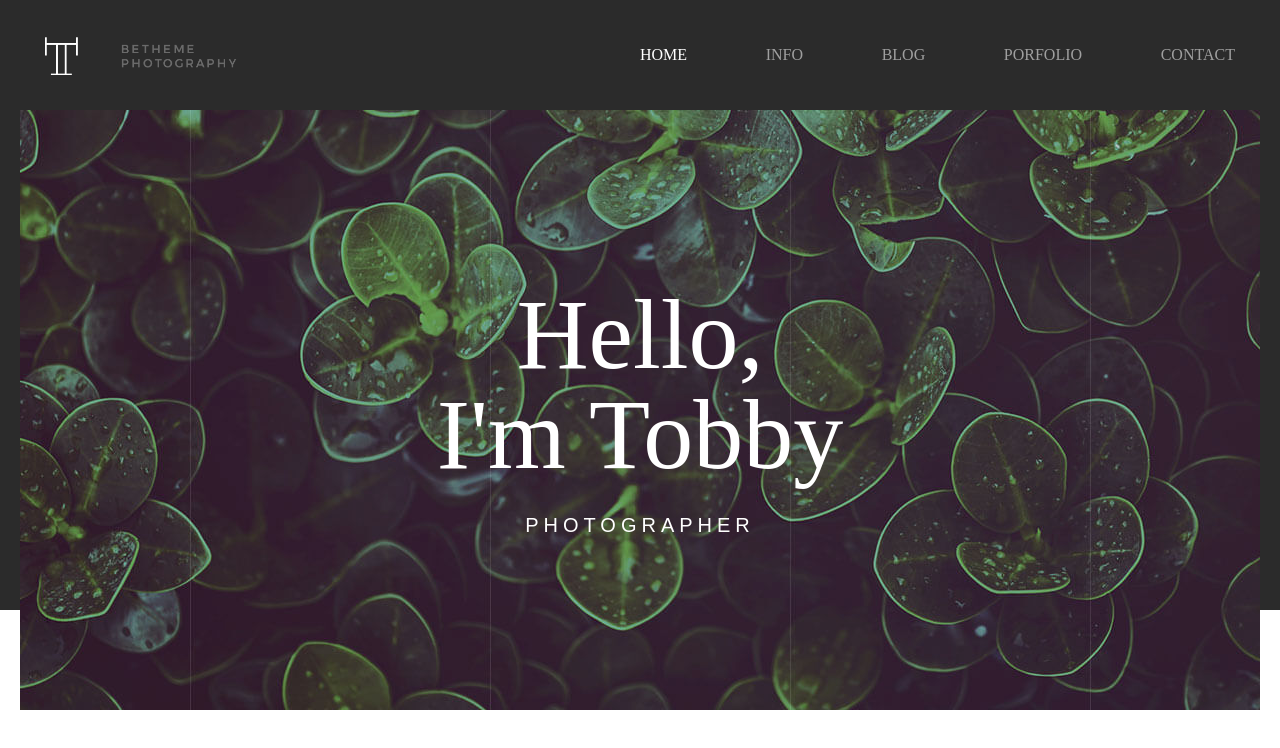
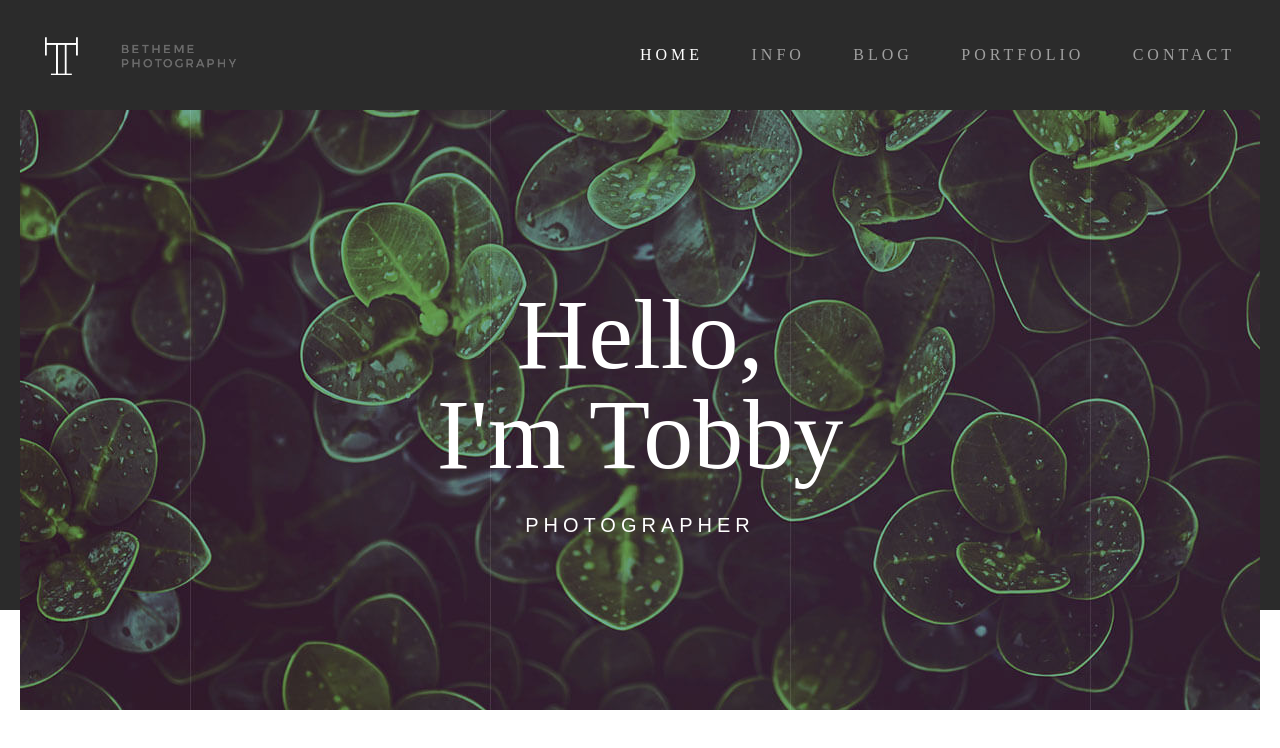
Before and after one commit to Taraskin777/react-project, a React (Create React App) app: page / in a window 1280 px wide. Shown: the top 748 px of the page. Built offline with nearby package versions, Linux system fonts and the light colour scheme.

Commit message:
add first section

```diff
--- a/src/common/style.css
+++ b/src/common/style.css
@@ -73,6 +73,7 @@ section {
    text-decoration: none;
    color: rgba(255, 255, 255, 0.548);
    transition: 1s ease;
+   letter-spacing: 4px;
 
 }
 
--- a/src/components/Header/Header.js
+++ b/src/components/Header/Header.js
@@ -23,7 +23,7 @@ export const Header = () => {
                                             <a href="#">BLOG</a>
                                         </li>
                                         <li>
-                                            <a href="#">PORFOLIO</a>
+                                            <a href="#">PORTFOLIO</a>
                                         </li>
                                         <li>
                                             <a href="#">CONTACT</a>
```
